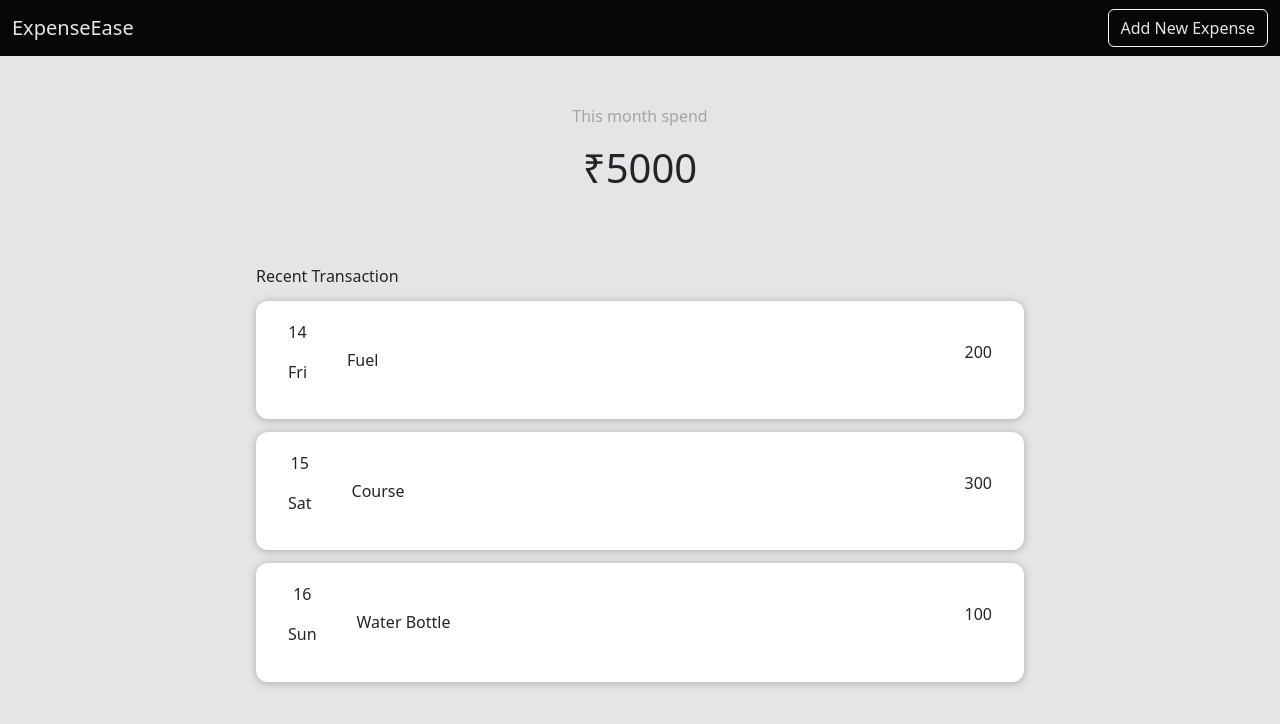
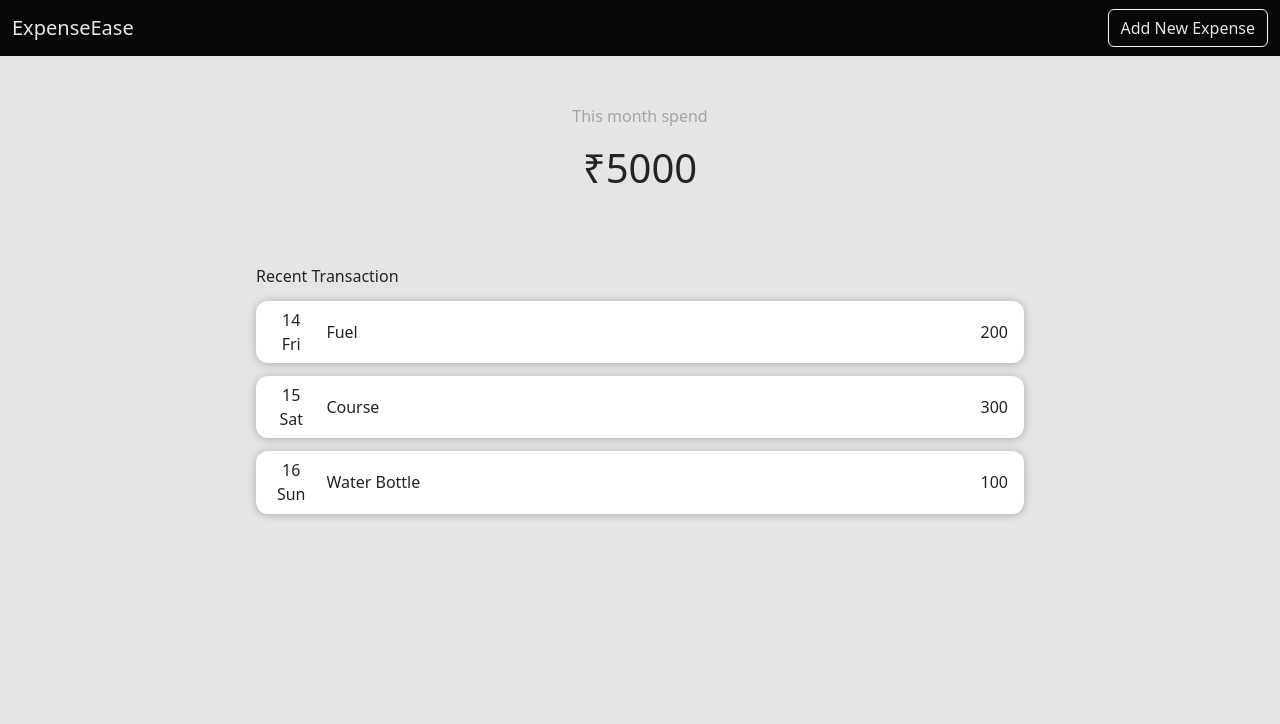
Before and after one commit to Ashishrath/ExpenseEase, a React (Create React App) app: page / in a window 1280 px wide. Shown: the top 724 px of the page. Built offline with nearby package versions, Linux system fonts and the light colour scheme.

Commit message:
card style change

```diff
--- a/src/components/Expenses/Expenses.css
+++ b/src/components/Expenses/Expenses.css
@@ -1,4 +1,4 @@
-.inner {
+/*.inner {
     display: flex;
     align-items: center;
     justify-content: space-between;
@@ -19,6 +19,7 @@
     grid-template-columns: 1fr;
     grid-template-rows: 1fr 1fr;
     justify-items: center;
+    align-content: center;
     padding: 1rem;
     margin-right: .5rem;
 }
@@ -37,4 +38,40 @@
     align-items: center;
     justify-content: flex-end;
     padding: 1rem;
+}*/
+
+.transaction-list {
+    margin: .8rem 0;
+    padding: 0.2rem 1rem 0.2rem;
+    background-color: white;
+    border-radius: 12px;
+    box-shadow: 0 1px 8px rgba(0, 0, 0, 0.25);
 }
+
+.row1 {
+    display: flex;
+    justify-content: space-between;
+    align-items: center;
+}
+
+.column1 {
+    display: flex;
+    justify-content: space-between;
+    align-items: center;
+}
+
+.date__div {
+    margin: 0 .2rem;
+    min-width: 2rem;
+}
+
+.pdate {
+    margin-bottom: 0;
+}
+
+.title {
+    display: flex;
+    align-items: center;
+    padding: 1rem;
+    margin-bottom: 0;
+}
--- a/src/components/Expenses/TransactionItem.js
+++ b/src/components/Expenses/TransactionItem.js
@@ -1,21 +1,23 @@
 import React from "react";
 
-import "./Expenses";
+import "./Expenses.css";
 
 const TransactionItem = (props) => {
   return (
     <div className="transaction-list">
-      <div className="inner">
-        <div className="date">
-          <p>{props.date}</p>
-          <p>{props.day}</p>
+      <div className="row1">
+        <div className="column1">
+          <div className="date__div">
+            <p className="text-center pdate">{props.date}</p>
+            <p className="text-center pdate">{props.day}</p>
+          </div>
+          <div className="title">
+            {props.title}
+          </div>
         </div>
-        <div className="title">
-          <p>{props.title}</p>
+        <div className="price">
+          {props.price}
         </div>
-      </div>
-      <div className="price">
-        <p>{props.price}</p>
       </div>
     </div>
   );
```
